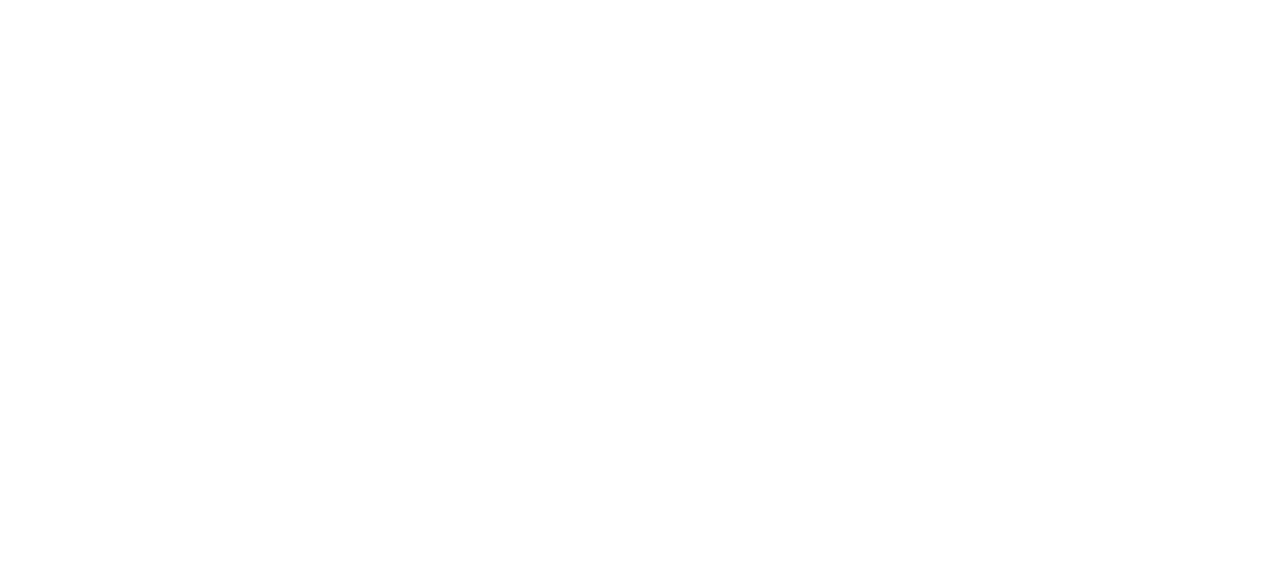
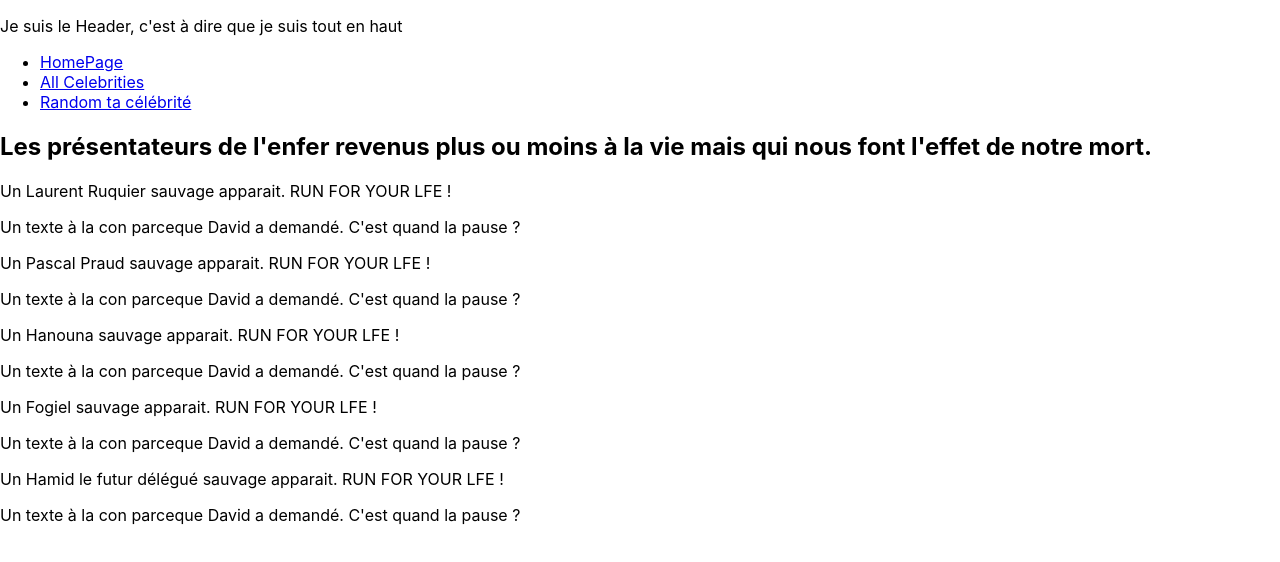
Before and after one commit to Jalutal/celebrities, a React (Create React App) app: page /speakers in a window 1280 px wide. Before the commit this address had no page. Shown: the top 562 px of the page. Built offline with nearby package versions, Linux system fonts and the light colour scheme.

Commit message:
Speakers moisis incoming

```diff
--- a/src/App.js
+++ b/src/App.js
@@ -4,6 +4,7 @@
 import AllCelebrities from "./pages/AllCelebrities";
 import OneCelebrity from "./pages/OneCelebrity";
 import Random from "./pages/Random";
+import TvSpeakersPage from "./pages/TvSpeakersPage";
 
 function App() {
   return (
@@ -14,6 +15,7 @@
         <Route path="/allceleb" element={<AllCelebrities />} />
         <Route path="/celebrities/:celebrityId" element={<OneCelebrity />} />
         <Route path="/random" element={<Random />} />
+        <Route path="/speakers" element={<TvSpeakersPage />} />
       </Routes>
     </BrowserRouter>
     </>
--- /dev/null
+++ b/src/components/SpeakersCard.jsx
@@ -0,0 +1,14 @@
+
+
+
+function SpeakersCard({speakersName}) {
+    return(
+        <article>
+            <p>Un {speakersName} sauvage apparait. RUN FOR YOUR LFE !</p>
+            <p>Un texte à la con parceque David a demandé. C'est quand la pause ?</p>
+        </article>
+    )
+
+}
+
+export default SpeakersCard;
--- /dev/null
+++ b/src/pages/TvSpeakersPage.jsx
@@ -0,0 +1,28 @@
+import SpeakersCard from "../components/SpeakersCard";
+import Header from "../components/Header";
+
+
+function TvSpeakersPage() {
+ const shittySpeakers =  [
+    "Laurent Ruquier", "Pascal Praud", "Hanouna", "Fogiel", "Hamid le futur délégué"
+ ]
+
+    return(
+        <>
+        <Header />
+        <main>
+        <h2>Les présentateurs de l'enfer revenus plus ou moins à la vie mais qui nous font l'effet de notre mort.</h2>
+        {shittySpeakers.map((speaker) => {
+            return (
+                <SpeakersCard speakersName={speaker} />
+            )
+        }
+        )}
+        </main>
+        </>
+
+    )
+}
+
+
+export default TvSpeakersPage;
```
